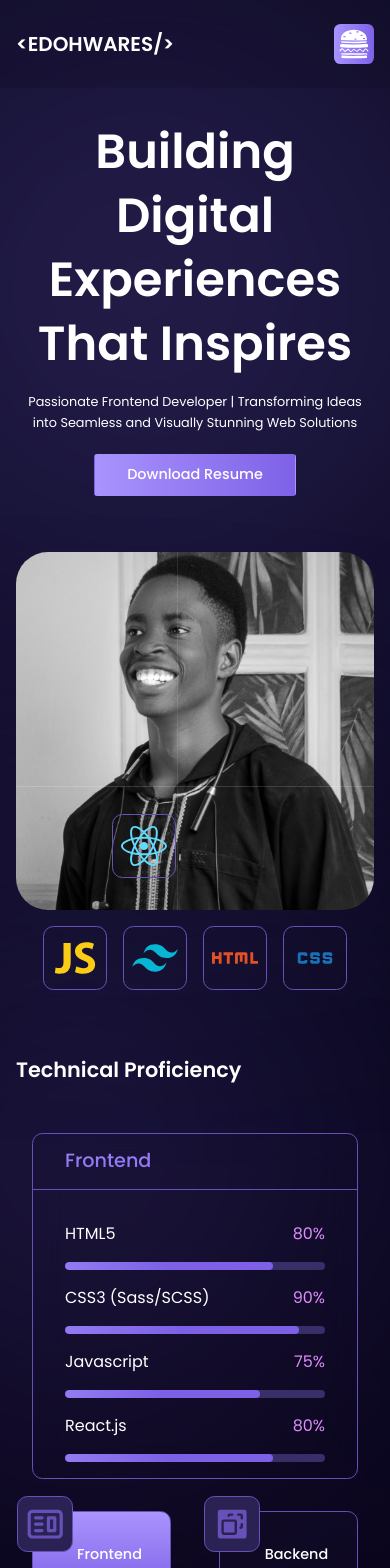
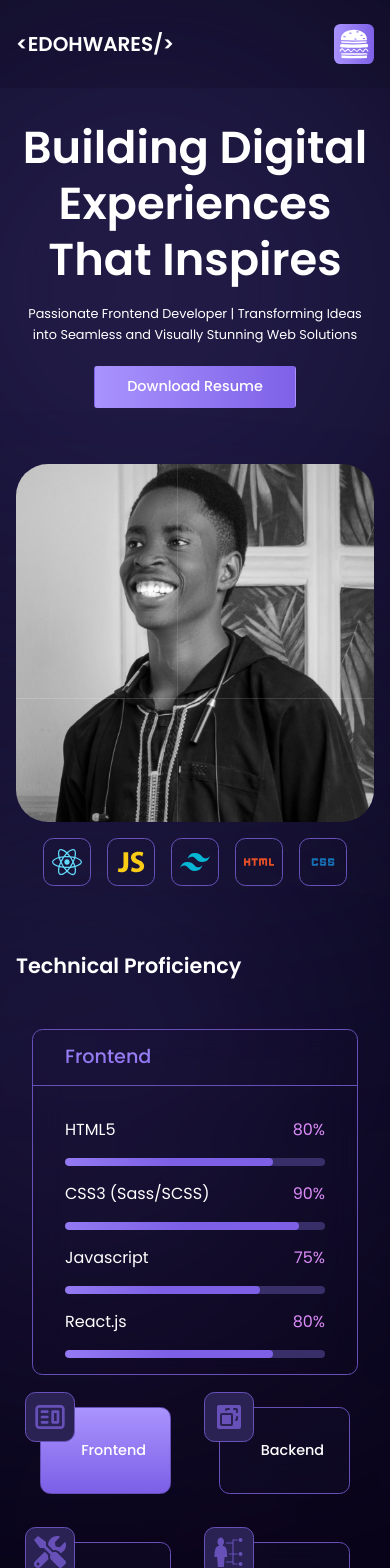
Before and after one commit to EDOHWARES/my-portfolio-rephurbished, a React (Vite) app: page / in a window 390 px wide. Shown: the top 1568 px of the page. Built offline with nearby package versions, Linux system fonts and the light colour scheme.

Commit message:
overflow-hidden

```diff
--- a/src/components/contactMe/ContactMe.jsx
+++ b/src/components/contactMe/ContactMe.jsx
@@ -7,7 +7,7 @@ import { FaSquareXTwitter } from "react-icons/fa6";
 
 const ContactMe = () => {
   return (
-    <section id='contact' className='my-[4rem] mx-0 relative w-full'>
+    <section id='contact' className='my-[4rem] mx-0 relative w-full overflow-hidden'>
         <h5 className='text-[1.5rem] font-[600] mb-[3rem]'>Contact Me</h5>
 
         <div className='contact-content flex gap-[3rem] flex-col md:flex-row'>
--- a/src/components/hero/Hero.jsx
+++ b/src/components/hero/Hero.jsx
@@ -12,9 +12,9 @@ import { MdCss } from "react-icons/md";
 
 const Hero = () => {
   return (
-    <div id='hero' className='hero-container flex flex-col gap-14 items-center justify-center md:items-start md:justify-between md:flex-row md:gap-0'>
+    <div id='hero' className='hero-container flex flex-col gap-14 items-center justify-center md:items-start md:justify-between md:flex-row md:gap-0 overflow-hidden'>
         <div className='w-full md:w-1/2'>
-            <h2 className='text-5xl md:text-[3.8rem] leading-[4rem] md:leading-[5rem] font-[600] mb-[1rem] text-center md:text-start'>Building Digital Experiences That Inspires</h2>
+            <h2 className='text-[2.8rem] md:text-[3.8rem] leading-[3.5rem] md:leading-[5rem] font-[600] mb-[1rem] text-center md:text-start'>Building Digital Experiences That Inspires</h2>
             <p className='w-full text-center md:text-start md:w-[80%] text-[0.8rem] md:text-[1rem] font-[400] leading-[1.3rem] md:leading-[2rem]'>
                 Passionate Frontend Developer | Transforming Ideas into Seamless and Visually Stunning Web Solutions
             </p>
@@ -25,10 +25,10 @@ const Hero = () => {
 
         <div className='relative w-full md:w-auto flex flex-col items-center justify-center'>
             <div className='mb-[1rem]'>
-                <FaReact className='text-[4rem] text-[#61DAFB] absolute left-[6rem] md:-left-[5rem] bottom-28 border-[1.5px] border-[#6852ba] rounded-[0.65rem] p-2 hover:-translate-y-2 duration-500 cursor-pointer'/>
                 <img className='w-[25rem] rounded-[2rem] cursor-pointer hover:-translate-y-2 duration-500' src={profile2} alt="my photo" />
             </div>
-            <div className='flex text-[4rem] gap-4 '>
+            <div className='flex text-[3rem] md:text-[4rem] gap-4 '>
+            <FaReact className='text-[#61DAFB] border-[1.5px] border-[#6852ba] rounded-[0.65rem] p-2 hover:-translate-y-2 duration-500 cursor-pointer'/>
                 <IoLogoJavascript className='text-yellow-400 border-[1.5px] border-[#6852ba] rounded-[0.65rem] p-2 hover:-translate-y-2 duration-500 cursor-pointer'/>
                 <RiTailwindCssFill className='text-[#06B6D4] border-[1.5px] border-[#6852ba] rounded-[0.65rem] p-2 hover:-translate-y-2 duration-500 cursor-pointer' />
                 <MdHtml className='text-[#E34F26] border-[1.5px] border-[#6852ba] rounded-[0.65rem] p-2 hover:-translate-y-2 duration-500 cursor-pointer' />
--- a/src/components/recentProjects/RecentProjects.jsx
+++ b/src/components/recentProjects/RecentProjects.jsx
@@ -4,7 +4,7 @@ import {Projects} from '../../utils/data';
 
 const RecentProjects = () => {
   return (
-    <section className='experience-container w-full my-[4rem] mx-auto relative'>
+    <section className='experience-container w-full my-[4rem] mx-auto relative overflow-hidden'>
         <div className='flex items-center justify-between text-center mb-[2rem] md:mb-[3rem]'>
             <h5 className='text-[1.3rem] md:text-[1.5rem] font-[600]'>Recent Projects</h5>
             <a href="https://github.com/EDOHWARES" className='text-blue-800'>See more...</a>
--- a/src/components/skills/Skills.jsx
+++ b/src/components/skills/Skills.jsx
@@ -17,7 +17,7 @@ const Skills = () => {
         <h5 className='text-[1.3rem] md:text-[1.5rem] font-[600] mb-[2rem] md:mb-[3.5rem]'>Technical Proficiency</h5>
 
         <div className='skills-content w-full flex items-start md:gap-5 justify-between p-[1rem] flex-col-reverse gap-8 md:flex-row'>
-            <div className='skills w-full md:w-[50%] grid gap-[3rem] grid-cols-2'>
+            <div className='skills w-[95%] md:w-[50%] mx-auto grid gap-[3rem] grid-cols-2'>
                 {SKILLS.map((item) => {
                     const IconComponent = Object.values(item.icon)[0];
                     return (
--- a/src/components/skills/skillCard/SkillCard.jsx
+++ b/src/components/skills/skillCard/SkillCard.jsx
@@ -11,7 +11,7 @@ const SkillCard = ({title, icon, isActive, onClick}) => {
 
         <div className='skill-icon max-h-[5rem]'>
             <div
-            className='text-[2.4rem] text-[#6751b9] md:text-[3rem] flex items-center justify-center bg-[#2a2252] rounded-[0.65rem] border-[1.5px] border-[#6852ba] absolute top-[-1rem] left-[-1rem] p-2'>
+            className='text-[2rem] text-[#6751b9] md:text-[3rem] flex items-center justify-center bg-[#2a2252] rounded-[0.65rem] border-[1.5px] border-[#6852ba] absolute top-[-1rem] left-[-1rem] p-2'>
                 {icon}
             </div>
 
--- a/src/components/workExperience/WorkExperience.jsx
+++ b/src/components/workExperience/WorkExperience.jsx
@@ -36,7 +36,7 @@ const WorkExperience = () => {
 
 
   return (
-    <section id='work-experience' className='experience-container w-full my-[4rem] mx-0 relative'>
+    <section id='work-experience' className='experience-container w-full my-[4rem] mx-0 relative overflow-hidden'>
         <h5 className='text-[1.3rem] md:text-[1.5rem] font-[600] mb-[2rem] md:mb-[3rem]'>Work Experience</h5>
 
         <div className="experience-content mx-6 lg:mx-0">
```
